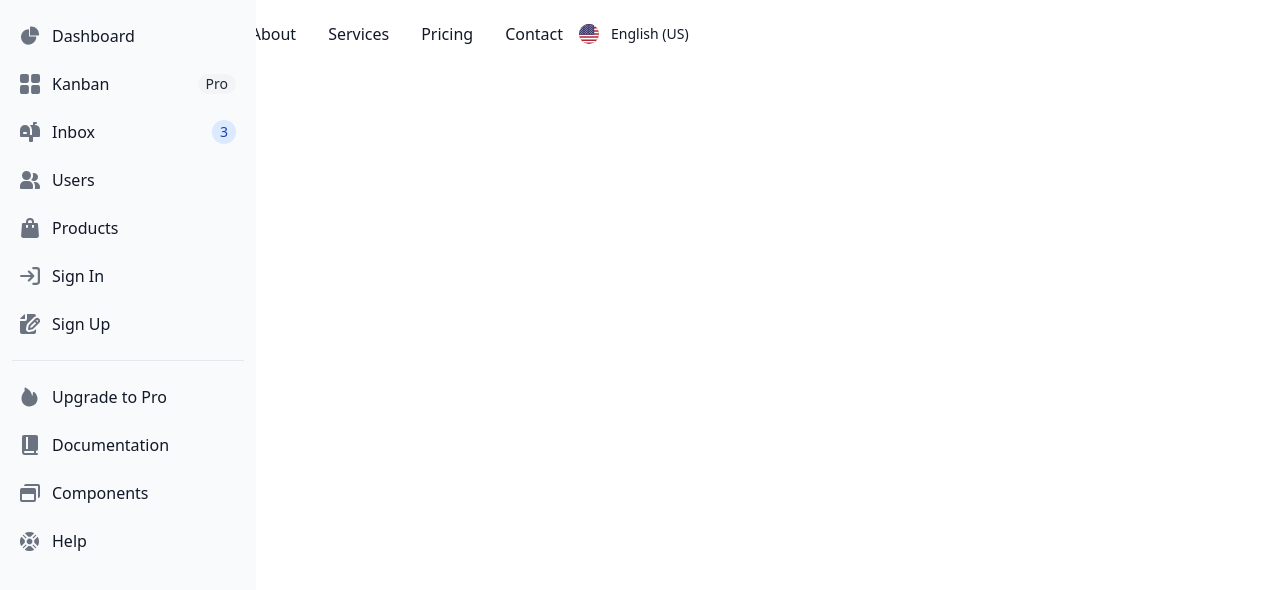
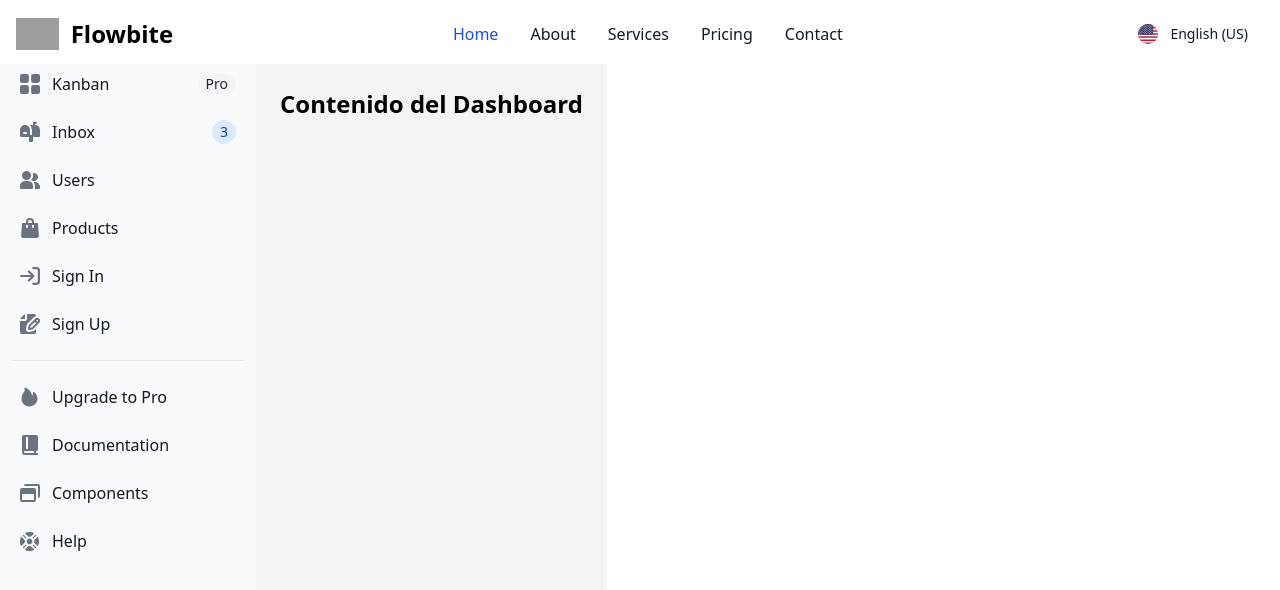
Before and after one commit to EditecAgs/sied_frontend, a Vue app: page /dashboard in a window 1280 px wide. Shown: the top 590 px of the page. Built offline with nearby package versions, Linux system fonts and the light colour scheme; grey boxes are pictures that could not be loaded.

Commit message:
Feat :sparkles: dashboard whit navbar and sidebar

```diff
--- a/src/views/DashboardView.vue
+++ b/src/views/DashboardView.vue
@@ -1,9 +1,18 @@
+<template>
+	<div class="flex flex-col h-screen">
+
+		<NavBar class="fixed top-0 left-0 right-0 z-50 h-16" />
+
+		<div class="flex pt-16 h-full w-full">
+
+			<SideBar class="fixed top-16 left-0 bottom-0 z-40 w-64" />
 
 
-<template>
-	<div>
-		<NavBar />
-		<SideBar />
+			<main class="flex-1 ml-64 p-6 overflow-auto bg-gray-100">
+				<h1 class="text-2xl font-semibold mb-4">Contenido del Dashboard</h1>
+
+			</main>
+		</div>
 	</div>
 </template>
 
```
